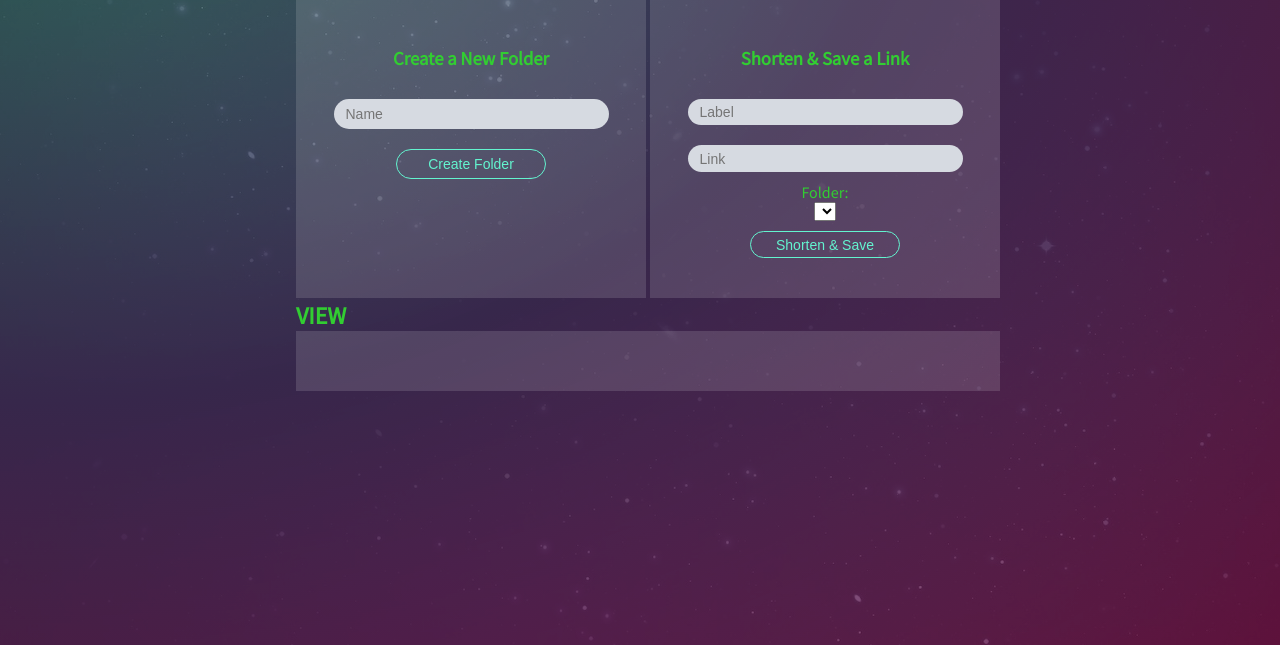
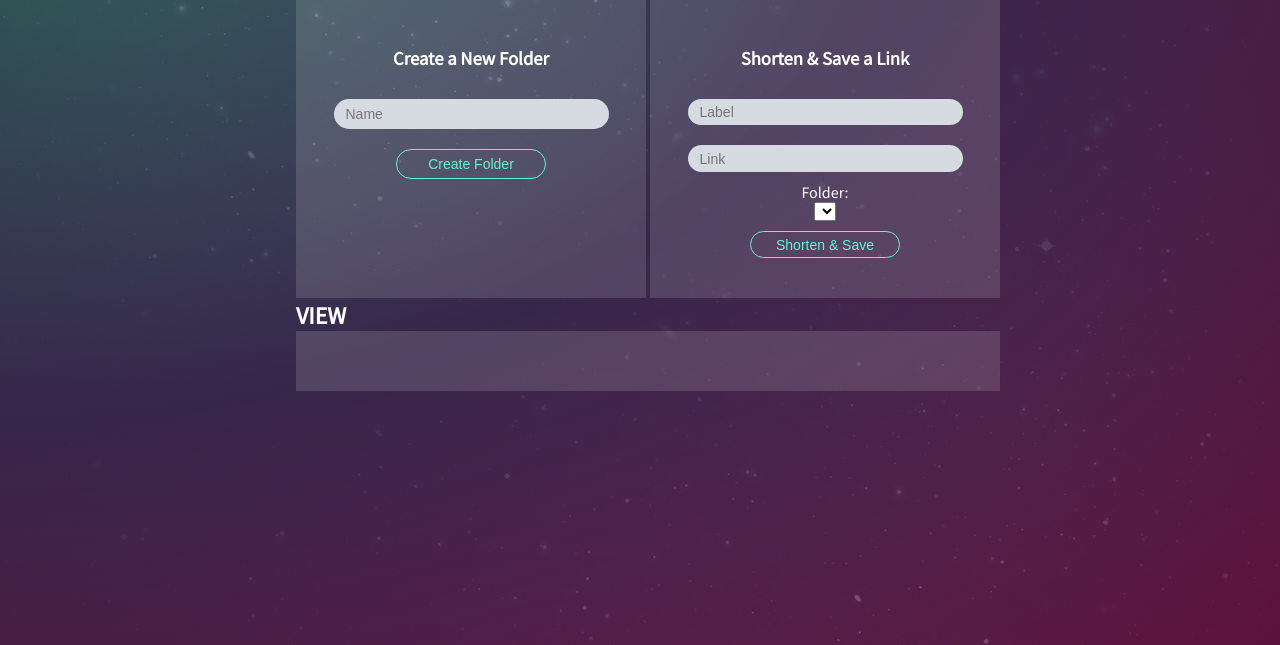
Before and after one commit to lindsaywparker/jet-fuel, a website: page public/index.html in a window 1280 px wide. Shown: the part 171-816 px from the top of the page. Drawn offline with nearby package versions, Linux system fonts and the light colour scheme; no server answers.

Commit message:
Change color back

```diff
--- a/public/styles.css
+++ b/public/styles.css
@@ -14,7 +14,7 @@ body {
   min-height: 100vh;
   padding-bottom: 50px;
   background: radial-gradient(farthest-corner at 0 0, rgba(99, 244, 207, 0.40) 0%, rgba(55, 39, 75, 1) 50%, rgba(152, 26, 94, 0.6) 100%), url('./assets/background.jpg') center center / cover;
-  color: limegreen;
+  color: #FFF;
   font-family: 'Source Sans Pro', Arial, sans-serif;
 }
 
```
